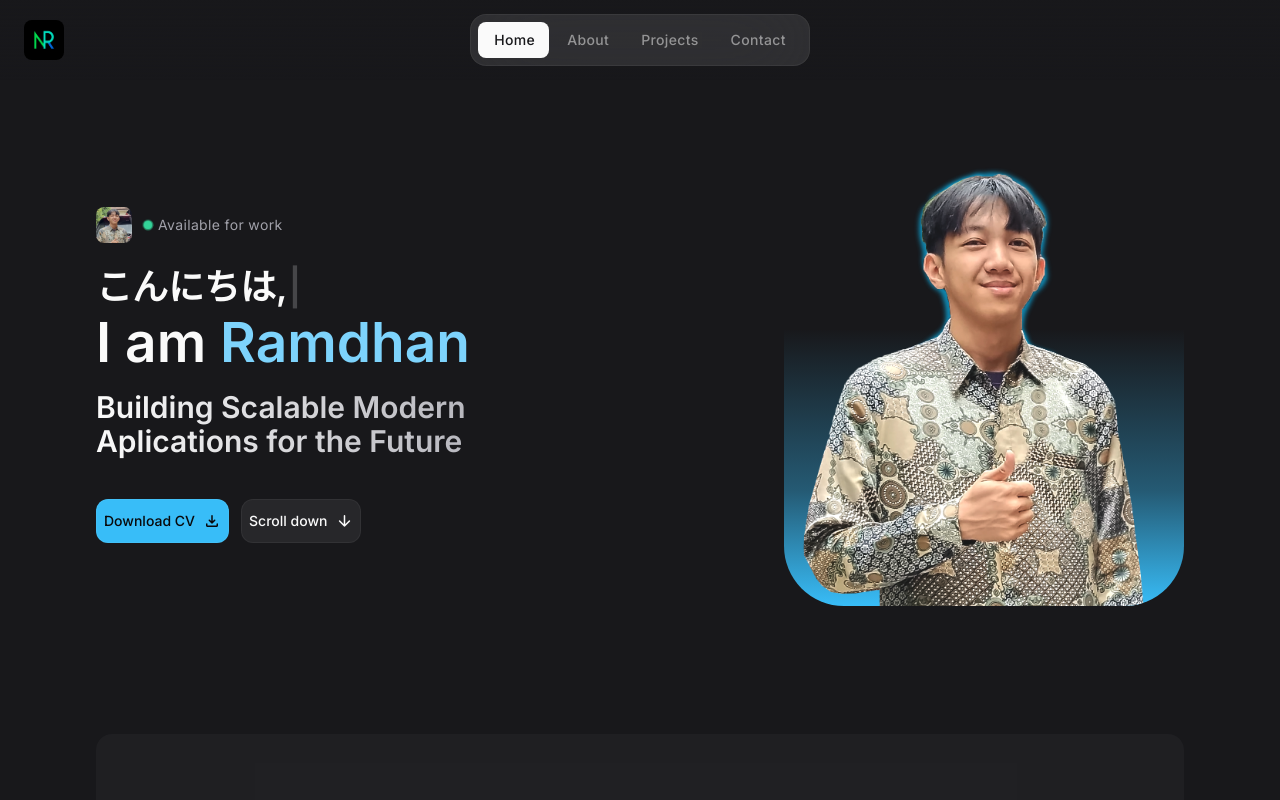
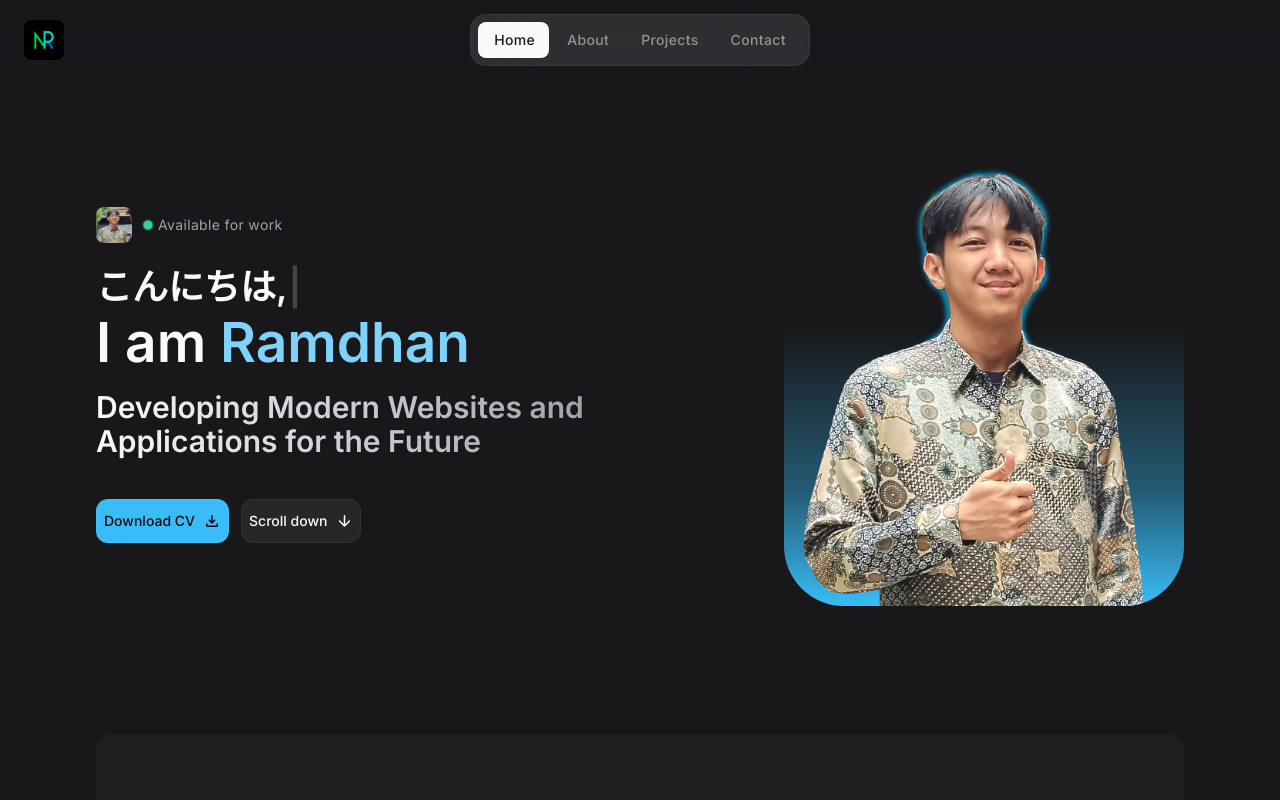
Before and after one commit to Ramdhannp/ramdhan-np, a React (Vite) app: page / in a window 1280 px wide. Shown: the top 800 px of the page. Built offline with nearby package versions, Linux system fonts and the light colour scheme; a web font is replaced by a local one.

Commit message:
change hero headline text

```diff
--- a/src/components/Hero.jsx
+++ b/src/components/Hero.jsx
@@ -45,7 +45,7 @@ const Hero = () => {
                     </span>
                 </h2>
                 <h2 className="headline-1 max-w-[25ch] sm:max-w-[30ch] lg:max-w-[25ch] mt-4 mb-8 lg:mb-10">
-                    Building Scalable Modern Aplications for the Future
+                    Developing Modern Websites and Applications for the Future
                 </h2>
 
                 <div className="flex items-center gap-3">
```
